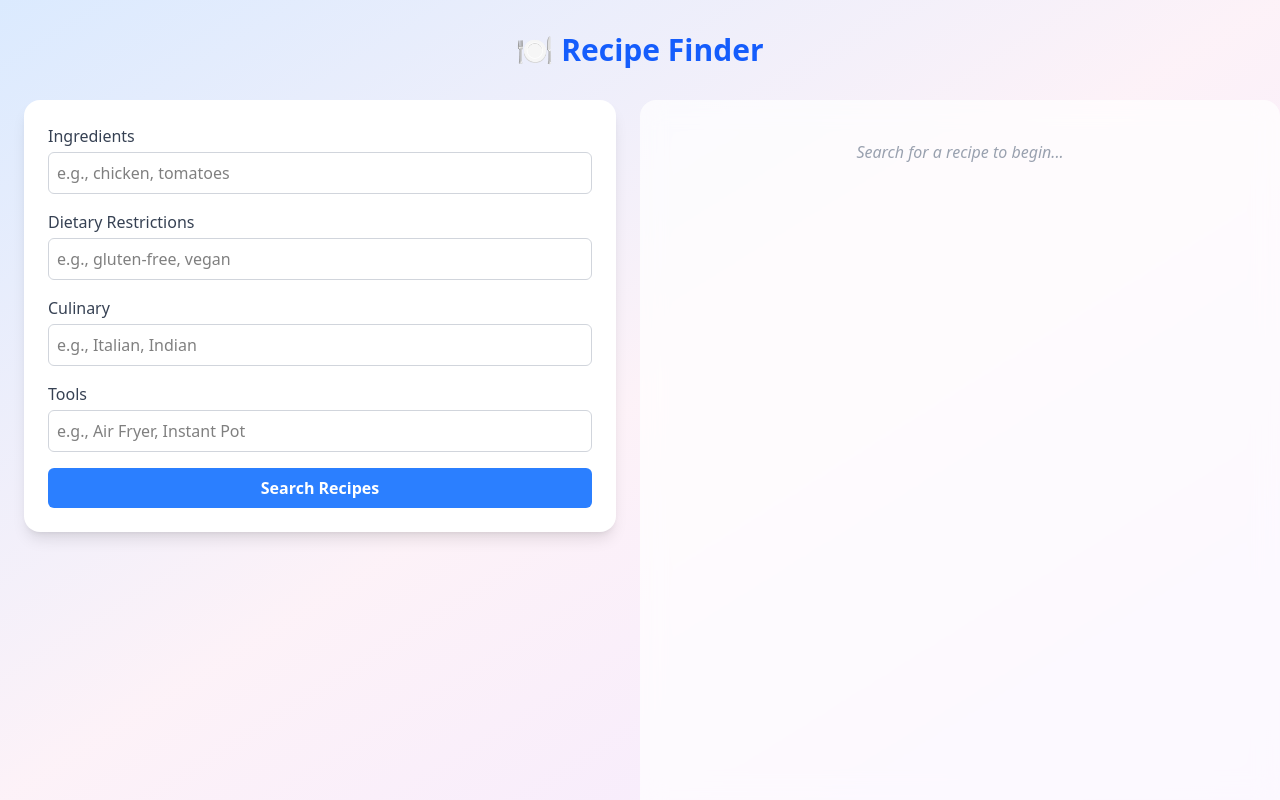
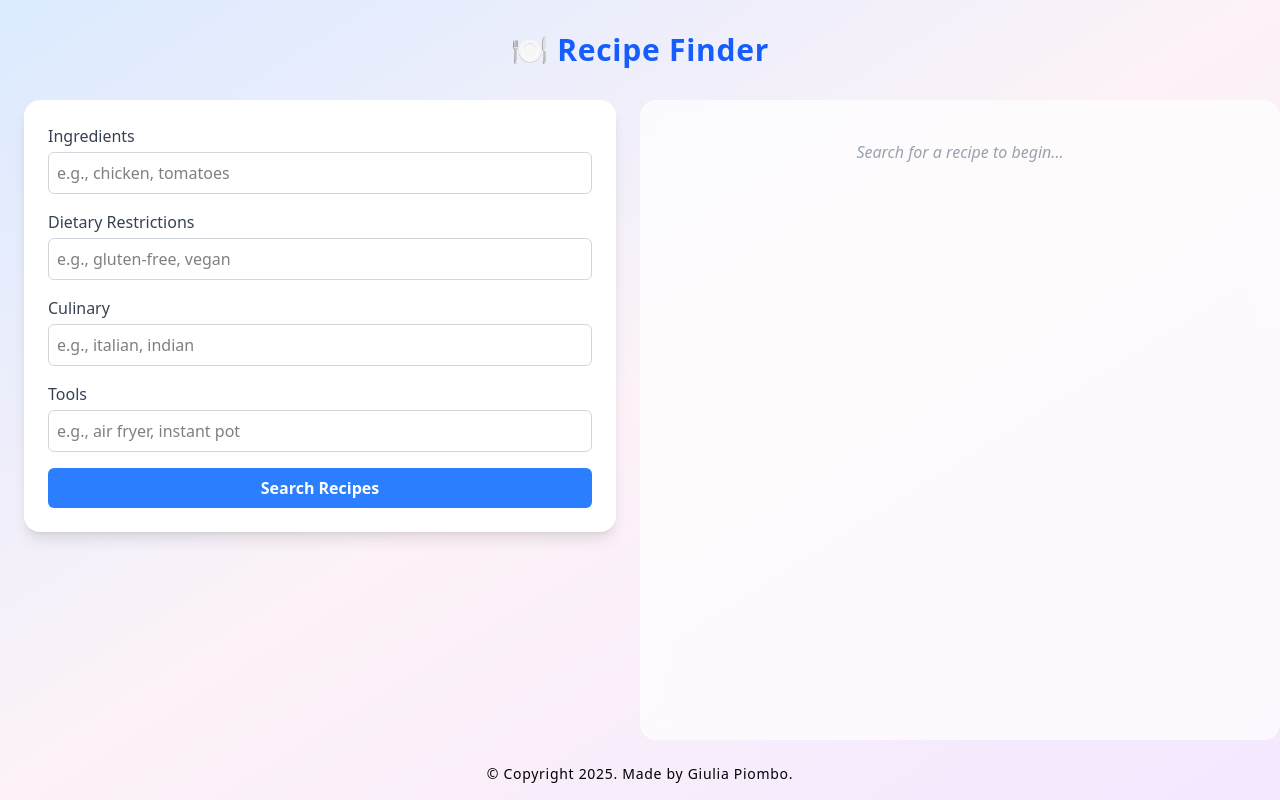
Before and after one commit to giupiombo/recipe-finder-frontend, a React (Vite) app: page / in a window 1280 px wide. Built offline with nearby package versions, Linux system fonts and the light colour scheme; no server answers.

Commit message:
feat: style

```diff
--- a/src/components/RecipeFinder.tsx
+++ b/src/components/RecipeFinder.tsx
@@ -83,7 +83,9 @@ const RecipeFinder: React.FC = () => {
     <div className="md:h-screen flex flex-col md:overflow-hidden">
       {/* Title */}
       <header className="py-8 text-center z-10">
-        <h1 className="text-3xl font-bold text-blue-600">🍽️ Recipe Finder</h1>
+        <h1 className="text-3xl font-bold text-blue-600 tracking-wide">
+          🍽️ Recipe Finder
+        </h1>
       </header>
 
       {/* Content */}
@@ -105,7 +107,7 @@ const RecipeFinder: React.FC = () => {
         </aside>
 
         {/* Right Panel */}
-        <section className="w-full md:w-1/2 p-6 bg-white/50 md:bg-white/70 backdrop-blur-md rounded-md md:rounded-2xl min-h-[20vh] md:h-[90vh] md:overflow-y-auto">
+        <section className="w-full md:w-1/2 p-6 bg-white/50 md:bg-white/70 backdrop-blur-md rounded-md md:rounded-2xl min-h-[20vh] md:h-[80vh] md:overflow-y-auto">
           {/* Tabs for page navigation */}
           <div className="flex gap-4 mb-4">
             {results && (
@@ -117,7 +119,7 @@ const RecipeFinder: React.FC = () => {
                     : 'bg-gray-200 text-gray-700'
                 }`}
               >
-                Results
+                💡 Ideas
               </button>
             )}
             {recipeSteps && (
@@ -129,7 +131,7 @@ const RecipeFinder: React.FC = () => {
                     : 'bg-gray-200 text-gray-700'
                 }`}
               >
-                Steps
+                📋 Steps
               </button>
             )}
             {drinkRecommendations && (
@@ -141,7 +143,7 @@ const RecipeFinder: React.FC = () => {
                     : 'bg-gray-200 text-gray-700'
                 }`}
               >
-                Drinks
+                🍷 Drinks
               </button>
             )}
           </div>
@@ -155,9 +157,6 @@ const RecipeFinder: React.FC = () => {
 
           {page === 'results' && results && (
             <div>
-              <h2 className="text-xl font-semibold mb-2 text-blue-700">
-                Results:
-              </h2>
               <div
                 className="prose prose-sm mb-4"
                 dangerouslySetInnerHTML={{
@@ -177,9 +176,6 @@ const RecipeFinder: React.FC = () => {
 
           {page === 'steps' && recipeSteps && (
             <div>
-              <h2 className="text-xl font-semibold mb-2 text-green-600">
-                Recipe Steps:
-              </h2>
               <div
                 className="prose prose-sm"
                 dangerouslySetInnerHTML={{
@@ -204,9 +200,6 @@ const RecipeFinder: React.FC = () => {
 
           {page === 'drinks' && drinkRecommendations && (
             <div>
-              <h2 className="text-xl font-semibold mb-2 text-purple-800">
-                Drink Recommendations:
-              </h2>
               <div
                 className="prose prose-sm"
                 dangerouslySetInnerHTML={{
@@ -219,6 +212,9 @@ const RecipeFinder: React.FC = () => {
           )}
         </section>
       </main>
+      <p className="text-sm my-6 tracking-wider text-center">
+        © Copyright {new Date().getFullYear()}. Made by Giulia Piombo.
+      </p>
       {loading && loadingType && <FullScreenLoader type={loadingType} />}
     </div>
   );
--- a/src/components/RecipeSearchForm.tsx
+++ b/src/components/RecipeSearchForm.tsx
@@ -66,7 +66,7 @@ const RecipeSearchForm: React.FC<Props> = ({
           value={culinary}
           onChange={(e) => onCulinaryChange(e.target.value)}
           className="mt-1 w-full border border-gray-300 rounded-md p-2"
-          placeholder="e.g., Italian, Indian"
+          placeholder="e.g., italian, indian"
         />
       </div>
 
@@ -77,7 +77,7 @@ const RecipeSearchForm: React.FC<Props> = ({
           value={tools}
           onChange={(e) => onToolsChange(e.target.value)}
           className="mt-1 w-full border border-gray-300 rounded-md p-2"
-          placeholder="e.g., Air Fryer, Instant Pot"
+          placeholder="e.g., air fryer, instant pot"
         />
       </div>
 
```
